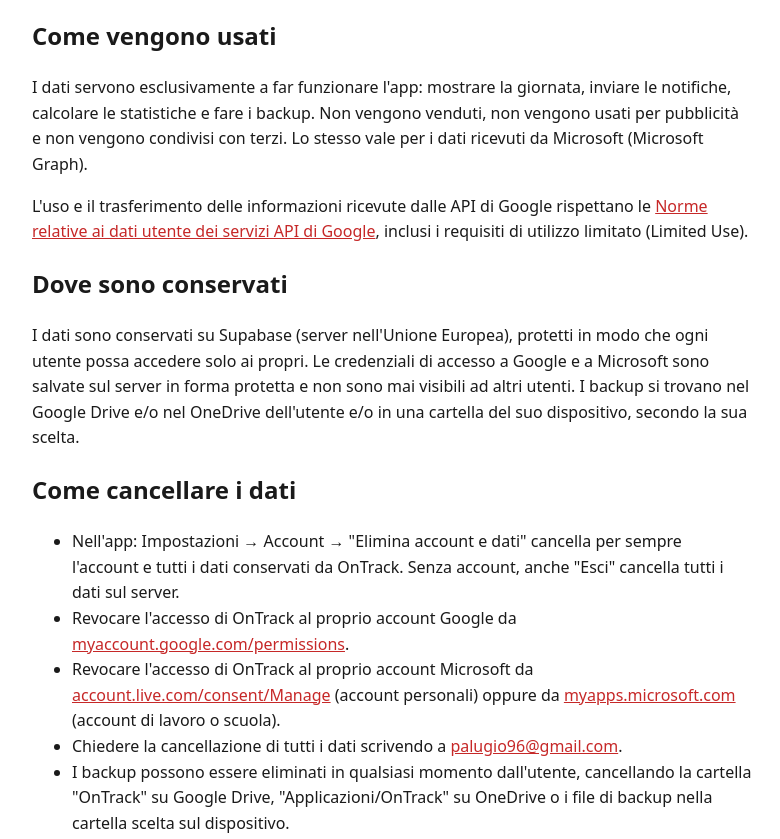
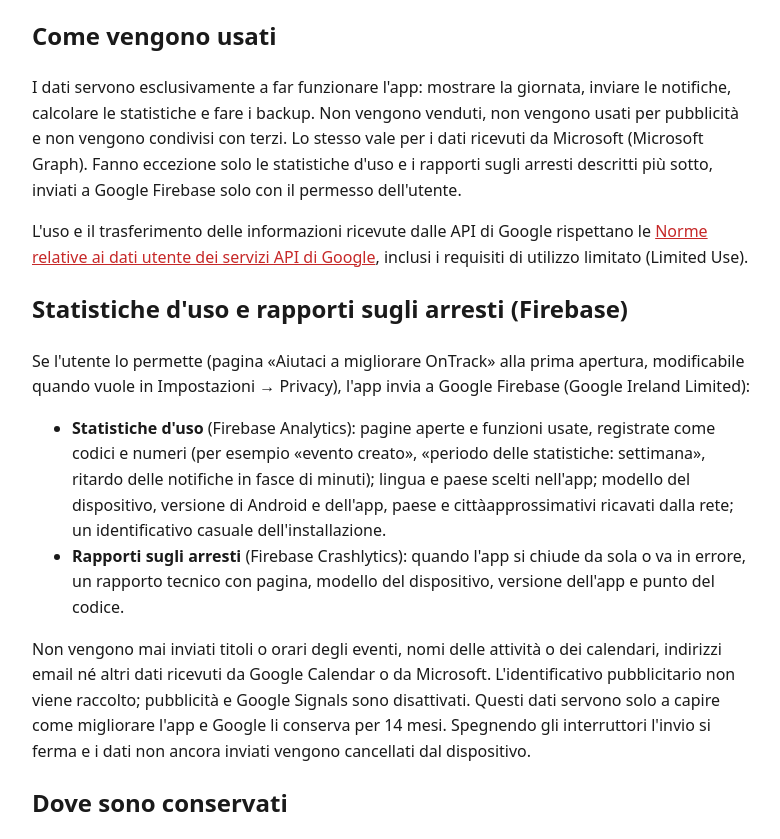
Before and after one commit to GioPalu/GioPalu.github.io, a plain HTML site: page privacy.html in a window 1280 px wide. Shown: the part 1138-1977 px from the top of the page, without its empty margins (248-1028 px from the left). Drawn offline with Linux system fonts and the light colour scheme.

Commit message:
Update privacy.html

```diff
--- a/privacy.html
+++ b/privacy.html
@@ -31,7 +31,7 @@
   <body>
     <p><a href="privacy-en.html" lang="en">English version</a></p>
     <h1>Informativa sulla privacy di OnTrack</h1>
-    <p>Ultimo aggiornamento: 11 novembre 2026</p>
+    <p>Ultimo aggiornamento: 12 novembre 2026</p>
 
     <h2>Chi è il titolare</h2>
     <p>
@@ -93,13 +93,39 @@
     <p>
       I dati servono esclusivamente a far funzionare l'app: mostrare la giornata, inviare le notifiche, calcolare le
       statistiche e fare i backup. Non vengono venduti, non vengono usati per pubblicità e non vengono condivisi con
-      terzi. Lo stesso vale per i dati ricevuti da Microsoft (Microsoft Graph).
+      terzi. Lo stesso vale per i dati ricevuti da Microsoft (Microsoft Graph). Fanno eccezione solo le statistiche
+      d'uso e i rapporti sugli arresti descritti più sotto, inviati a Google Firebase solo con il permesso dell'utente.
     </p>
     <p>
       L'uso e il trasferimento delle informazioni ricevute dalle API di Google rispettano le
       <a href="https://developers.google.com/terms/api-services-user-data-policy"
         >Norme relative ai dati utente dei servizi API di Google</a
       >, inclusi i requisiti di utilizzo limitato (Limited Use).
+    </p>
+
+    <h2>Statistiche d'uso e rapporti sugli arresti (Firebase)</h2>
+    <p>
+      Se l'utente lo permette (pagina «Aiutaci a migliorare OnTrack» alla prima apertura, modificabile quando vuole in
+      Impostazioni → Privacy), l'app invia a Google Firebase (Google Ireland Limited):
+    </p>
+    <ul>
+      <li>
+        <strong>Statistiche d'uso</strong> (Firebase Analytics): pagine aperte e funzioni usate, registrate come codici
+        e numeri (per esempio «evento creato», «periodo delle statistiche: settimana», ritardo delle notifiche in fasce
+        di minuti); lingua e paese scelti nell'app; modello del dispositivo, versione di Android e dell'app, paese e
+        cittàapprossimativi ricavati dalla rete; un identificativo casuale dell'installazione.
+      </li>
+      <li>
+        <strong>Rapporti sugli arresti</strong> (Firebase Crashlytics): quando l'app si chiude da sola o va in errore,
+        un rapporto tecnico con pagina, modello del dispositivo, versione dell'app e punto del codice.
+      </li>
+    </ul>
+    <p>
+      Non vengono mai inviati titoli o orari degli eventi, nomi delle attività o dei calendari, indirizzi email né altri
+      dati ricevuti da Google Calendar o da Microsoft. L'identificativo pubblicitario non viene raccolto; pubblicità e
+      Google Signals sono disattivati. Questi dati servono solo a capire come migliorare l'app e Google li conserva per
+      14 mesi. Spegnendo gli interruttori l'invio si ferma e i dati non ancora inviati vengono cancellati dal
+      dispositivo.
     </p>
 
     <h2>Dove sono conservati</h2>
```
